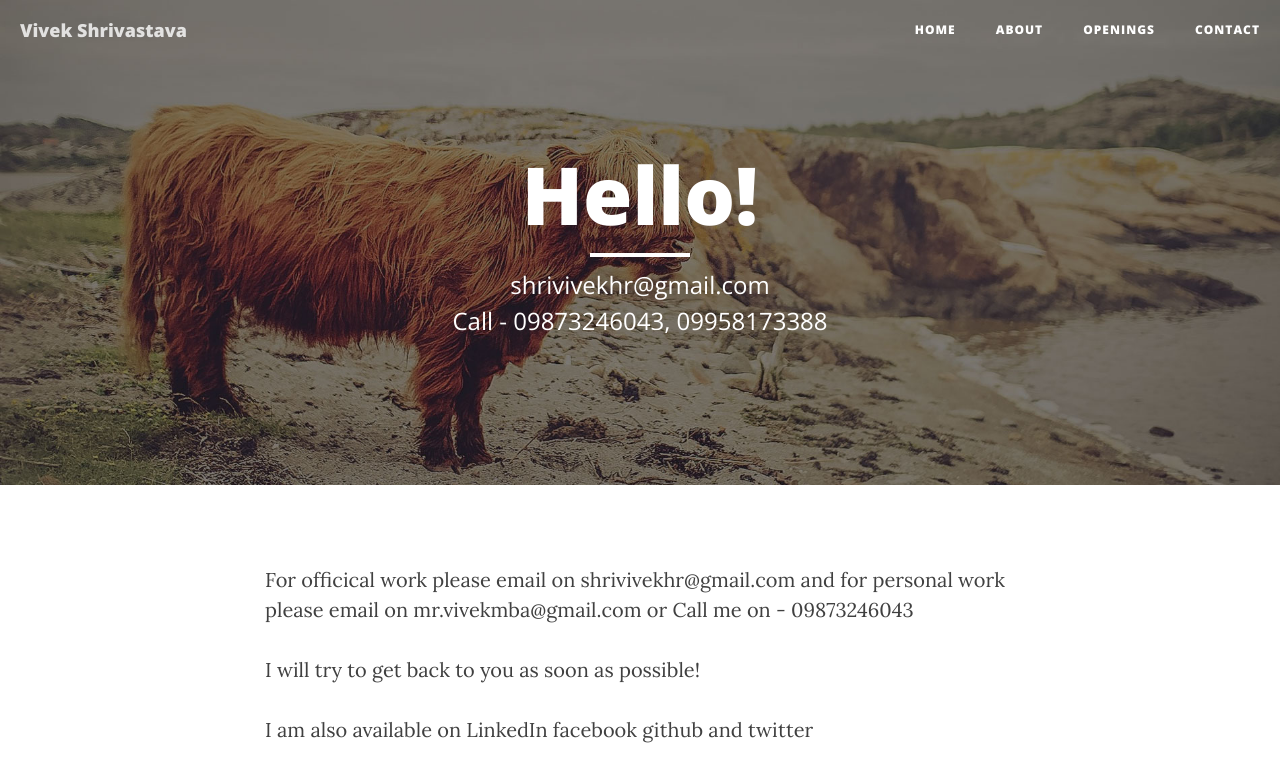
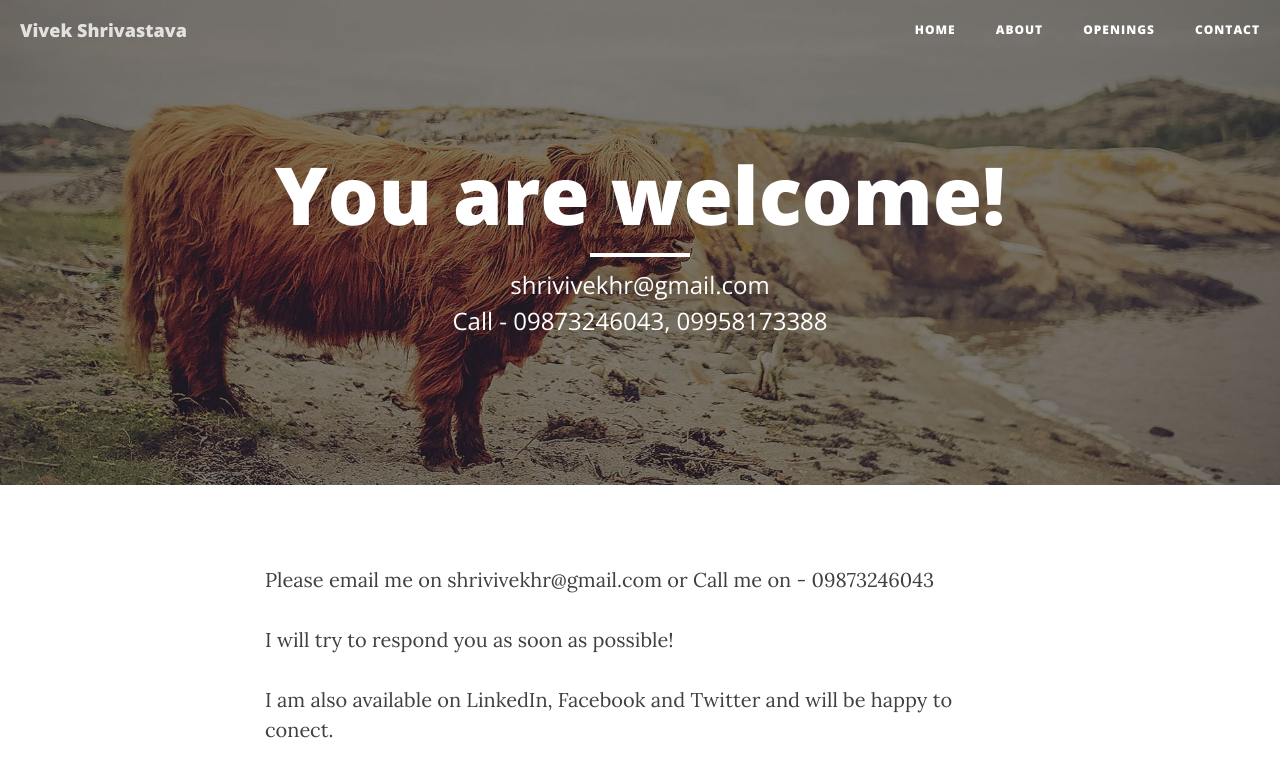
Before and after one commit to vivekshrivastava/vivekshrivastava.github.io, a plain HTML site: page contact.html in a window 1280 px wide. Shown: the top 772 px of the page. Drawn offline with nearby package versions, Linux system fonts and the light colour scheme.

Commit message:
Update contact.html

```diff
--- a/contact.html
+++ b/contact.html
@@ -76,7 +76,7 @@
             <div class="row">
                 <div class="col-lg-8 col-lg-offset-2 col-md-10 col-md-offset-1">
                     <div class="page-heading">
-                        <h1>Hello!</h1>
+                        <h1>You are welcome!</h1>
                         <hr class="small">
                         <span class="subheading">shrivivekhr@gmail.com</span>
                         <span class="subheading">Call - 09873246043, 09958173388</span>
@@ -90,9 +90,9 @@
     <div class="container">
         <div class="row">
             <div class="col-lg-8 col-lg-offset-2 col-md-10 col-md-offset-1">
-                <p>For officical work please email on shrivivekhr@gmail.com and for personal work please email on mr.vivekmba@gmail.com or Call me on - 09873246043</p>
-                <p>I will try to get back to you as soon as possible!</p>
-                <p>I am also available on LinkedIn facebook github and twitter</p>
+                <p>Please email me on shrivivekhr@gmail.com or Call me on - 09873246043</p>
+                <p>I will try to respond you as soon as possible!</p>
+                <p>I am also available on LinkedIn, Facebook and Twitter and will be happy to conect.</p>
                 <!-- Contact Form - Enter your email address on line 19 of the mail/contact_me.php file to make this form work. -->
                 <!-- WARNING: Some web hosts do not allow emails to be sent through forms to common mail hosts like Gmail or Yahoo. It's recommended that you use a private domain email address! -->
                 <!-- NOTE: To use the contact form, your site must be on a live web host with PHP! The form will not work locally! -->
@@ -157,7 +157,7 @@
                             <a href="#">
                                 <span class="fa-stack fa-lg">
                                     <i class="fa fa-circle fa-stack-2x"></i>
-                                    <i class="fa fa-facebook fa-stack-1x fa-inverse"></i>
+                                    <i class="https://www.linkedin.com/in/vivekshrivastavahr/"></i>
                                 </span>
                             </a>
                         </li>
```
